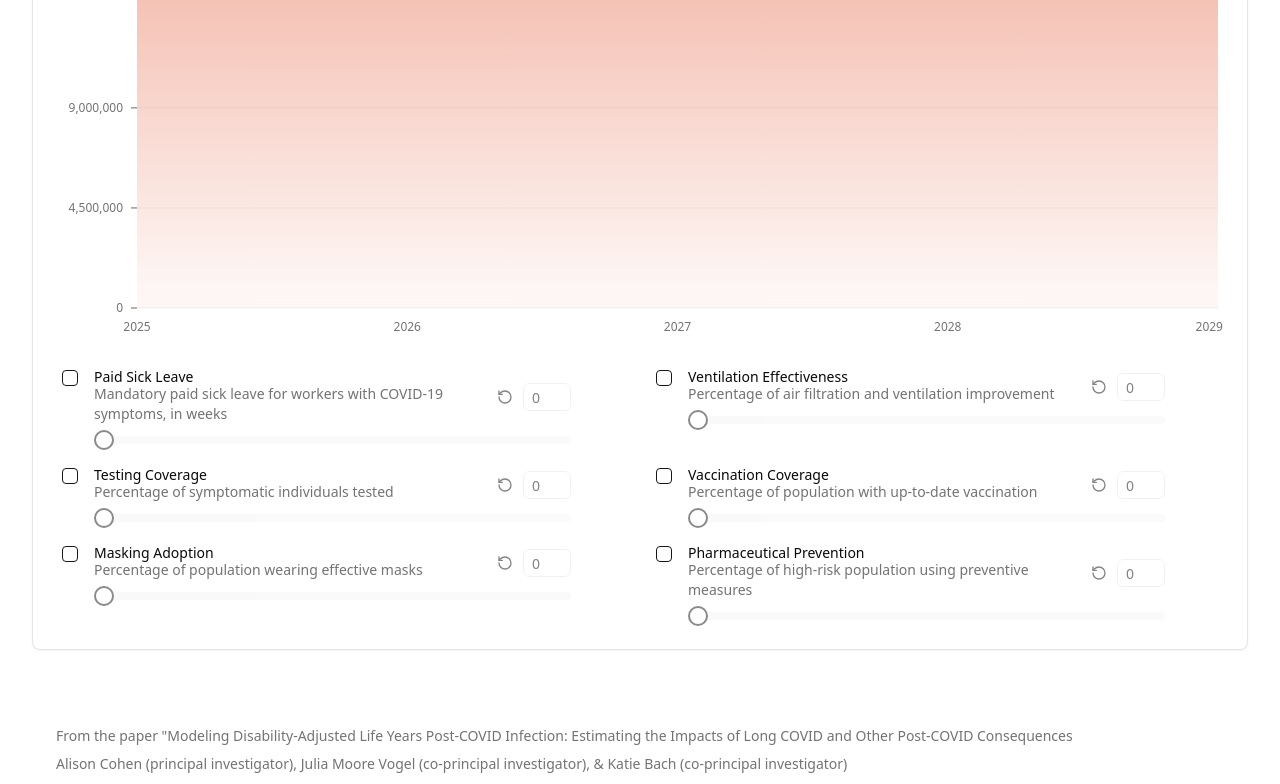
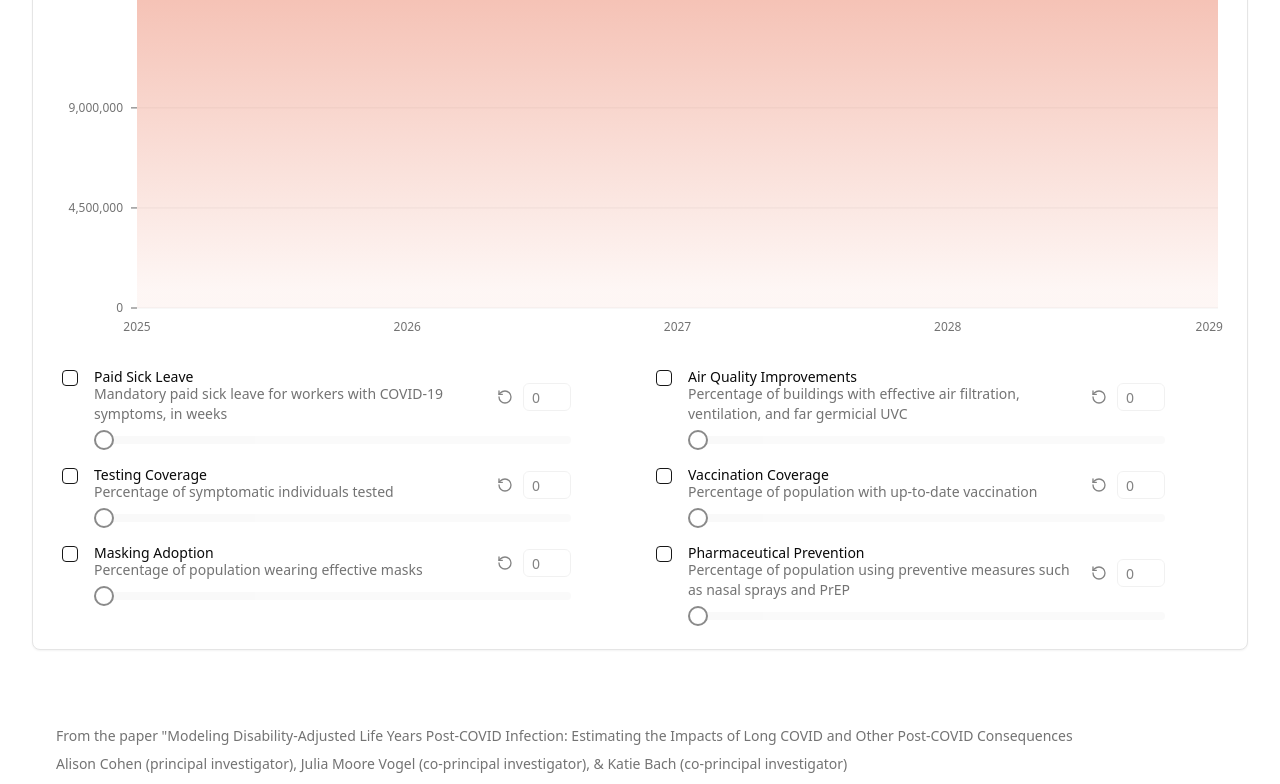
Before and after one commit to DevinCLane/long-covid-dalys, a React (Vite) app: page / in a window 1280 px wide. Shown: the part 475-1259 px from the top of the page. Built offline with nearby package versions, Linux system fonts and the light colour scheme.

Commit message:
update slider sublabel text

```diff
--- a/src/components/LC-cases.tsx
+++ b/src/components/LC-cases.tsx
@@ -305,8 +305,8 @@ export function LCCases() {
                         </label>
                         <div className="w-[90%]">
                           <InterventionsSlider
-                            label="Ventilation Effectiveness"
-                            sublabel="Percentage of air filtration and ventilation improvement"
+                            label="Air Quality Improvements"
+                            sublabel="Percentage of buildings with effective air filtration, ventilation, and far germicial UVC"
                             minValue={0}
                             maxValue={100}
                             step={5}
@@ -426,7 +426,7 @@ export function LCCases() {
                         <div className="w-[90%]">
                           <InterventionsSlider
                             label="Pharmaceutical Prevention"
-                            sublabel="Percentage of high-risk population using preventive measures"
+                            sublabel="Percentage of population using preventive measures such as nasal sprays and PrEP"
                             minValue={0}
                             maxValue={100}
                             step={5}
```
